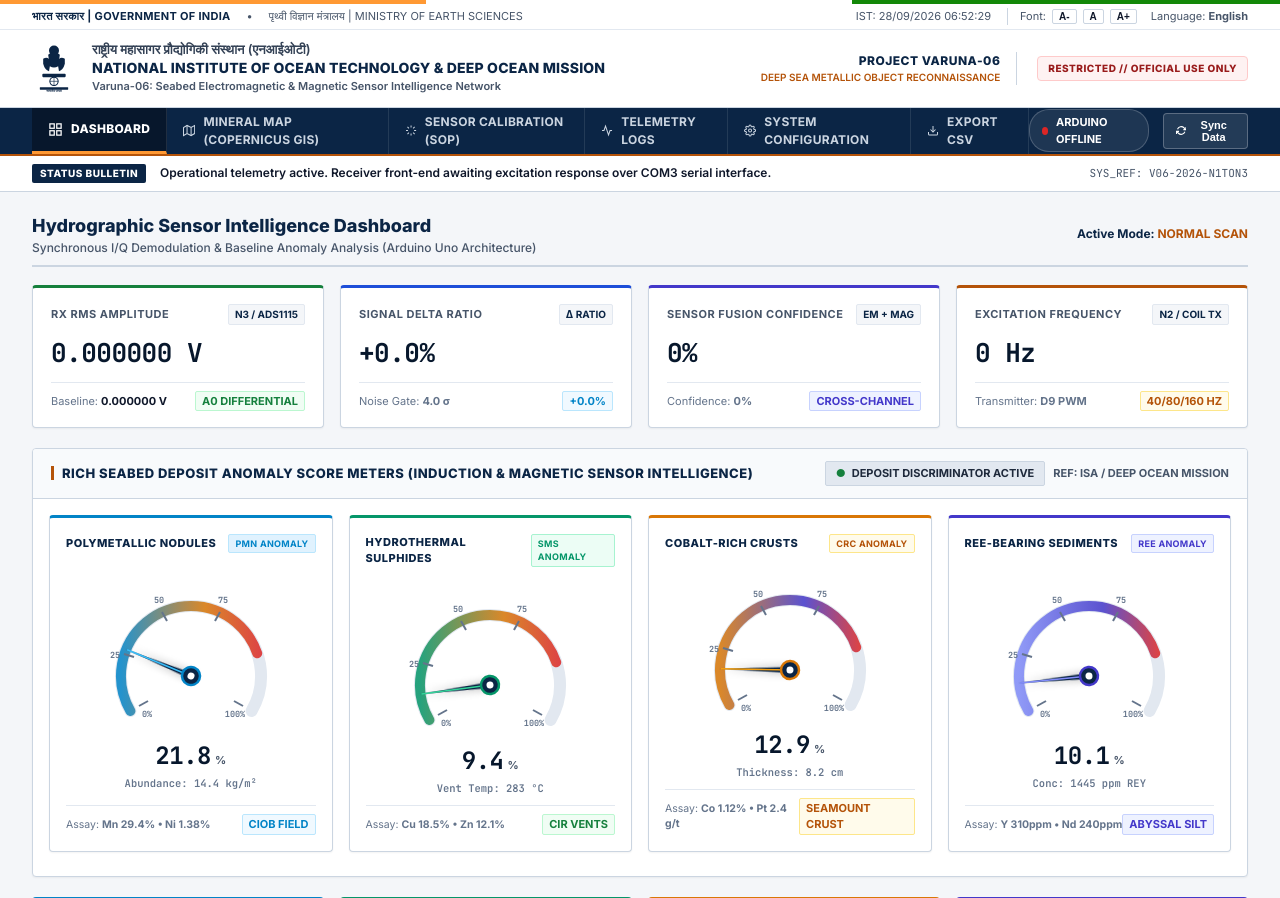
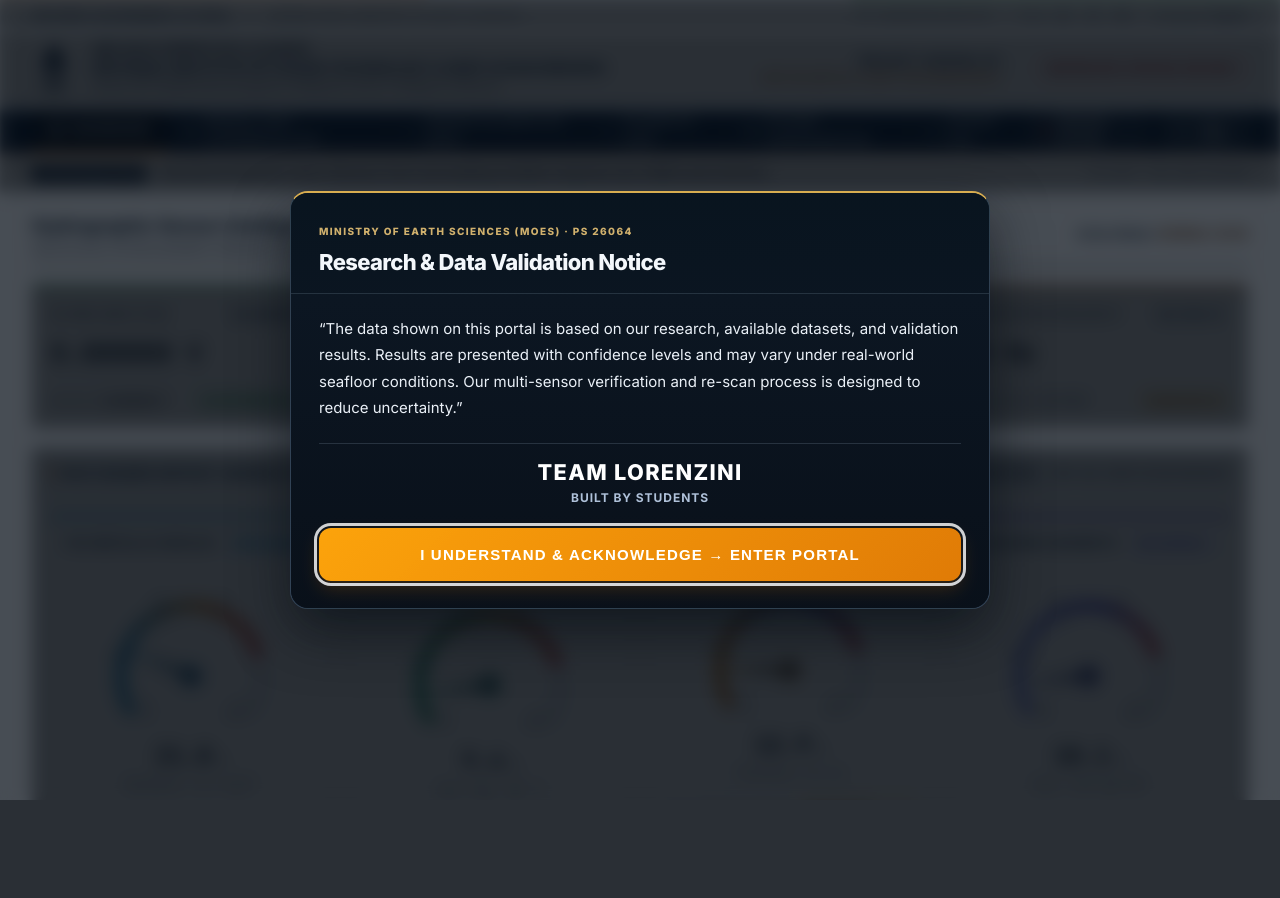
Before and after one commit to shakthi000/Varuna06_N1TON3, a Flask app: page / in a window 1280 px wide. Shown: the top 898 px of the page. After the commit the page ends 800 px from the top, so only its background shows below. Run offline with Flask 3, Linux system fonts and the light colour scheme; data that the repository does not hold is empty.

Commit message:
feat. disclaimer box added

```diff
--- a/Downloads/VARUNA06_ONE_UNO/templates/dashboard.html
+++ b/Downloads/VARUNA06_ONE_UNO/templates/dashboard.html
@@ -1788,21 +1788,174 @@ body {
 .pod-canvas-overlay.show.danger { display: block; }
 
 /* Responsive */
-@media (max-width: 1200px) {
-    .metrics-row { grid-template-columns: repeat(2, 1fr); }
-    .middle-grid, .lower-grid, .settings-grid, .sop-grid, .cop-map-grid { grid-template-columns: 1fr; }
-    .gov-compliance-strip { grid-template-columns: repeat(2, 1fr); }
-    .footer-content { grid-template-columns: 1fr; }
-    .cop-map-wrapper { height: 480px; }
+/* =========================================================
+   DISCLAIMER GATE OVERLAY
+========================================================= */
+body.modal-open .tricolor-stripe,
+body.modal-open .top-utility-bar,
+body.modal-open .official-header,
+body.modal-open .main-navbar,
+body.modal-open .official-notice-strip,
+body.modal-open .main-wrapper,
+body.modal-open .official-footer {
+    filter: blur(6px) brightness(0.55);
+    pointer-events: none;
+    user-select: none;
+    transition: filter 0.2s ease;
+}
+
+#disclaimerGate[hidden] {
+    display: none !important;
+}
+
+#disclaimerGate {
+    position: fixed;
+    inset: 0;
+    z-index: 9999;
+    display: flex;
+    align-items: center;
+    justify-content: center;
+    background: rgba(5, 12, 20, 0.72);
+    backdrop-filter: blur(7px);
+    -webkit-backdrop-filter: blur(7px);
+    padding: 24px;
+}
+
+.disclaimer-modal {
+    width: min(92vw, 700px);
+    background: linear-gradient(180deg, #091824 0%, #0c1b2d 100%);
+    border: 1px solid rgba(164, 186, 212, 0.25);
+    border-top: 2px solid #d8ad50;
+    border-radius: 18px;
+    overflow: hidden;
+    box-shadow: 0 22px 55px rgba(2, 8, 16, 0.58);
+}
+
+.disclaimer-header {
+    padding: 26px 28px 18px;
+    border-bottom: 1px solid rgba(164, 186, 212, 0.18);
+    background: linear-gradient(180deg, rgba(9, 20, 31, 0.96), rgba(11, 21, 33, 0.96));
+}
+
+.disclaimer-project-chip {
+    display: inline-block;
+    font-size: 10px;
+    letter-spacing: 0.14em;
+    text-transform: uppercase;
+    color: #d1b16d;
+    font-weight: 800;
+    margin-bottom: 10px;
+}
+
+.disclaimer-header h1 {
+    margin: 0;
+    font-size: clamp(22px, 1.7vw, 30px);
+    line-height: 1.2;
+    letter-spacing: -0.03em;
+    color: #f3f7fb;
+    font-weight: 800;
+}
+
+.disclaimer-header h1 .subtitle {
+    display: block;
+    margin-top: 4px;
+    font-size: clamp(14px, 1.1vw, 18px);
+    color: #bfcee0;
+    font-weight: 600;
+    letter-spacing: 0;
+}
+
+.disclaimer-content {
+    padding: 22px 28px 26px;
+    background: linear-gradient(180deg, rgba(12, 22, 34, 0.96), rgba(9, 16, 25, 0.98));
+}
+
+.disclaimer-text {
+    margin: 0;
+    font-size: 15px;
+    line-height: 1.75;
+    color: #eaf0f7;
+    text-align: left;
+}
+
+.disclaimer-text strong {
+    color: #ffffff;
+}
+
+.disclaimer-attribution {
+    margin-top: 22px;
+    padding-top: 16px;
+    border-top: 1px solid rgba(164, 186, 212, 0.18);
+    text-align: center;
+}
+
+.disclaimer-attribution .team-name {
+    display: block;
+    font-size: clamp(20px, 1.7vw, 26px);
+    line-height: 1.15;
+    letter-spacing: 0.06em;
+    color: #ffffff;
+    font-weight: 900;
+    text-transform: uppercase;
+}
+
+.disclaimer-attribution .team-role {
+    display: block;
+    margin-top: 4px;
+    font-size: 12px;
+    letter-spacing: 0.08em;
+    text-transform: uppercase;
+    color: #afc1d9;
+    font-weight: 700;
+}
+
+.disclaimer-action {
+    width: 100%;
+    margin-top: 22px;
+    border: none;
+    border-radius: 12px;
+    background: linear-gradient(135deg, #f59e0b 0%, #d97706 100%);
+    color: #fff;
+    padding: 18px 20px;
+    font-size: 15px;
+    font-weight: 900;
+    letter-spacing: 0.08em;
+    text-transform: uppercase;
+    cursor: pointer;
+    box-shadow: 0 8px 18px rgba(217, 119, 6, 0.2);
+    transition: transform 0.15s ease, filter 0.15s ease;
+}
+
+.disclaimer-action:hover,
+.disclaimer-action:focus-visible {
+    transform: translateY(-1px);
+    filter: brightness(1.03);
+}
+
+.disclaimer-action:focus-visible {
+    outline: 3px solid rgba(255,255,255,0.8);
+    outline-offset: 2px;
 }
 
 @media (max-width: 768px) {
-    .metrics-row { grid-template-columns: 1fr; }
-    .top-utility-bar { display: none; }
-    .official-header { flex-direction: column; align-items: flex-start; gap: 12px; }
-    .main-navbar { overflow-x: auto; padding: 0 16px; }
-    .main-wrapper { padding: 14px; }
-    .sonar-hud-grid { grid-template-columns: repeat(2, 1fr); }
+    #disclaimerGate {
+        padding: 18px;
+    }
+    .disclaimer-modal {
+        width: min(94vw, 700px);
+    }
+    .disclaimer-header,
+    .disclaimer-content {
+        padding-left: 18px;
+        padding-right: 18px;
+    }
+    .disclaimer-project-chip {
+        letter-spacing: 0.1em;
+    }
+    .disclaimer-text {
+        font-size: 14px;
+        line-height: 1.7;
+    }
 }
 </style>
 </head>
@@ -3052,10 +3205,73 @@ body {
     </div>
 </footer>
 
+<div id="disclaimerGate" aria-live="polite" aria-modal="true" role="dialog" aria-labelledby="disclaimerTitle" aria-describedby="disclaimerText">
+    <div class="disclaimer-modal">
+        <div class="disclaimer-header">
+            <div class="disclaimer-project-chip">MINISTRY OF EARTH SCIENCES (MoES) · PS 26064</div>
+            <h1 id="disclaimerTitle">Research &amp; Data Validation Notice</h1>
+        </div>
+
+        <div class="disclaimer-content">
+            <p class="disclaimer-text" id="disclaimerText">
+                “The data shown on this portal is based on our research, available datasets, and validation results. Results are presented with confidence levels and may vary under real-world seafloor conditions. Our multi-sensor verification and re-scan process is designed to reduce uncertainty.”
+            </p>
+
+            <div class="disclaimer-attribution">
+                <span class="team-name">TEAM LORENZINI</span>
+                <span class="team-role">Built by Students</span>
+            </div>
+
+            <button id="disclaimerAcceptBtn" class="disclaimer-action" type="button">I UNDERSTAND &amp; ACKNOWLEDGE → ENTER PORTAL</button>
+        </div>
+    </div>
+</div>
+
 <!-- =========================================================
      DATA BINDINGS & CLIENT SCRIPT
 ========================================================= -->
 <script>
+const DISCLAIMER_KEY = 'varuna06_disclaimer_accepted';
+const disclaimerGate = document.getElementById('disclaimerGate');
+const disclaimerAcceptBtn = document.getElementById('disclaimerAcceptBtn');
+
+function hasDisclaimerAccepted() {
+    return sessionStorage.getItem(DISCLAIMER_KEY) === 'true';
+}
+
+function showDisclaimerGate() {
+    document.body.classList.add('modal-open');
+    disclaimerGate.hidden = false;
+    if (disclaimerAcceptBtn) {
+        setTimeout(() => disclaimerAcceptBtn.focus(), 50);
+    }
+}
+
+function hideDisclaimerGate() {
+    document.body.classList.remove('modal-open');
+    disclaimerGate.hidden = true;
+}
+
+function acceptDisclaimer() {
+    sessionStorage.setItem(DISCLAIMER_KEY, 'true');
+    hideDisclaimerGate();
+}
+
+if (!hasDisclaimerAccepted()) {
+    showDisclaimerGate();
+}
+
+if (disclaimerAcceptBtn) {
+    disclaimerAcceptBtn.addEventListener('click', acceptDisclaimer);
+}
+
+document.addEventListener('keydown', function (event) {
+    if (disclaimerGate && !disclaimerGate.hidden && event.key === 'Escape') {
+        event.preventDefault();
+        return;
+    }
+});
+
 function set(id, value) {
     const el = document.getElementById(id);
     if (el) el.textContent = value;
```
